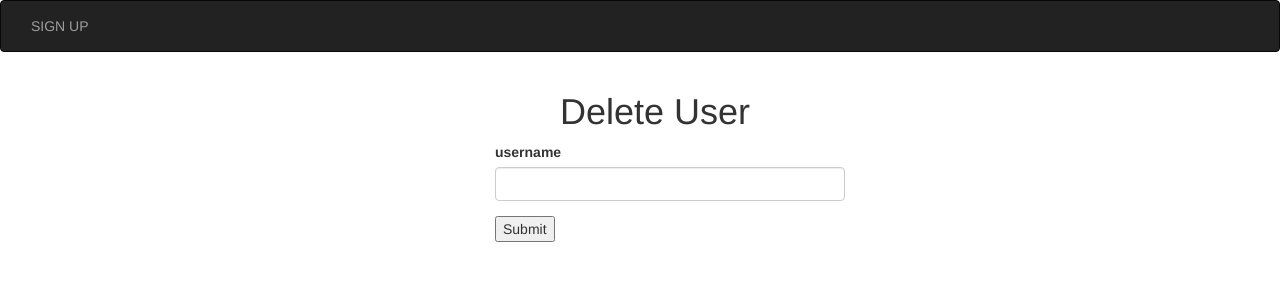
After one commit to k-wal/TaskManageTrello, a Flask app: page /user/delete in a window 1280 px wide. The commit adds this page. Shown: the top 300 px of the page. Run offline with Flask 2, Linux system fonts and the light colour scheme; some libraries are stand-ins or nearby versions.

Commit message:
update and delete user basic functionality done

```diff
--- a/app.py
+++ b/app.py
@@ -31,7 +31,7 @@ def load_user(user_id):
     return User.query.get(int(user_id))
 
 
-#### FROM api.user_registration
+### FROM api.user_registration
 class RegisterForm(FlaskForm):
     username = StringField('Username', validators=[InputRequired(), Length(max=32)])
     password = PasswordField('Password', validators=[Required(), EqualTo('confirm', message='Passwords must match')])
@@ -49,7 +49,7 @@ def register_user():
     form = RegisterForm()
     if form.validate_on_submit():
         hashed_password = generate_password_hash(form.password.data, method = 'sha256')
-        new_user = User(username=form.username.data, name=form.name.data, dob=form.dob.data, password_hash=hashed_password)
+        new_user = User(username=form.username.data, name=form.name.data, dob=form.dob.data, password_hash=hashed_password, email=form.email.data)
         db.session.add(new_user)
         db.session.commit()
         return redirect("/"+new_user.username+"/home")
@@ -83,12 +83,49 @@ def login():
 def dashboard():
     return '<h1>you are registered</h1>'
 
-@app.route('/logout')
+@app.route('/<user_name>/logout')
 @login_required
-def logout():
+def logout(user_name):
     logout_user()
-    return redirect('index.html')
-#### ENDS here
+    return redirect('/user/login')
+
+
+class DeleteForm(FlaskForm):
+    username = StringField('username',validators=[InputRequired(), Length(max=20)])
+
+@app.route('/user/delete',  methods = ['POST', 'GET'])
+def delete_user():
+    form = DeleteForm()
+    if form.validate_on_submit():
+        user = User.query.filter_by(username = form.username.data).first()
+        db.session.delete(user)
+        db.session.commit()
+        return render_template('delete_user.html',users = User.query.all(),form=form)
+    return render_template('delete_user.html',users = User.query.all(), form=form)
+
+
+class UpdateForm(FlaskForm):
+    username = StringField('username',validators=[InputRequired(), Length(max=30)])
+    dob = DateField('Date Of Birth', validators=[InputRequired()])
+    email = StringField('Email', validators=[InputRequired(), Email()])
+    name = StringField('Name', validators=[InputRequired(), Length(max=64)])
+
+@app.route('/<user_name>/update_information', methods = ['POST', 'GET'])
+@login_required
+def update_information(user_name):
+    print(user_name)
+    form = UpdateForm(username=current_user.username, dob=current_user.dob, email=current_user.email, name=current_user.name)
+    if form.validate_on_submit():
+        current_user.username = form.username.data
+        current_user.dob = form.dob.data
+        current_user.email = form.email.data
+        current_user.name = form.name.data
+        db.session.commit()
+        return redirect("/"+user_name+"/home")
+    return render_template('update_user_information.html',current_user=current_user, form=form, username=user_name)
+
+
+### ENDS here
 
 if __name__ == '__main__':
     db.init_app(app=app)
--- a/models.py
+++ b/models.py
@@ -20,6 +20,7 @@ class User(UserMixin, db.Model):
     username = db.Column('username', db.String(64), unique=True, nullable=False)
     name = db.Column('name', db.String(120), unique=False, nullable=False)
     dob = db.Column('date_of_birth', db.DateTime, nullable=False)
+    email = db.Column('email', db.String(64), nullable=False, unique=True)
     registration_time = db.Column('registration_time',db.DateTime, default=datetime.utcnow)
     password_hash = db.Column('password_hash',db.String(80), nullable=False)
     remember_me = db.Column('remember_me', db.Boolean, unique=False, default=False)
--- /dev/null
+++ b/templates/delete_user.html
@@ -0,0 +1,35 @@
+{% extends 'base.html' %}
+
+{% block content %}
+<div class="container">
+    <div class="row">
+        <div class="col-sm-3"></div>
+        <div class="col-sm-6 caption1 align="center"">
+            <h1>Delete User</h1>
+        </div>
+        <div class="col-sm-3"></div>
+    </div>
+    <div class="container">
+        <div class="col-sm-4"></div>
+        <div class="col-sm-4">
+            <form class="" action="/user/delete" method="POST">
+                {{ form.csrf_token }}
+                {% from "_formhelpers.html" import render_field %}
+                <div class="form-group">{{render_field(form.username, class_="form-control")}}</div>
+                <input type="submit" value="Submit">
+            </form>
+        </div>
+        <div class="col-sm-4"></div>
+    </div>
+</div>
+<div class="container-fluid">
+{% if users %}
+{% for user in users %}
+<div class="row">
+	<div class="col-sm-6">{{user.name}}</div>
+	<div class="col-sm-6">{{user.username}}</div>
+</div>
+{% endfor %}
+{% endif %}
+</div>
+{% endblock %}
--- a/templates/home.html
+++ b/templates/home.html
@@ -5,6 +5,8 @@
 
 <div>Welcome, {{ user.name }}</div>
 <div><a href="/{{user.username}}/newtask">New Task</a></div>
+<div><a href="/{{user.username}}/update_information">Change Information</a></div>
+<div><a href="/{{user.username}}/logout">Logout</a></div>
 
 <div class="container-fluid">
 {% if tasks %}
```
Also changed, not shown: api/user_registration.py (+76 -18 lines), templates/index.html (added, +10 -0 lines), templates/update_user_information.html (added, +38 -0 lines), config/app.db, templates/_formhelpers.html (line endings or trailing spaces).
